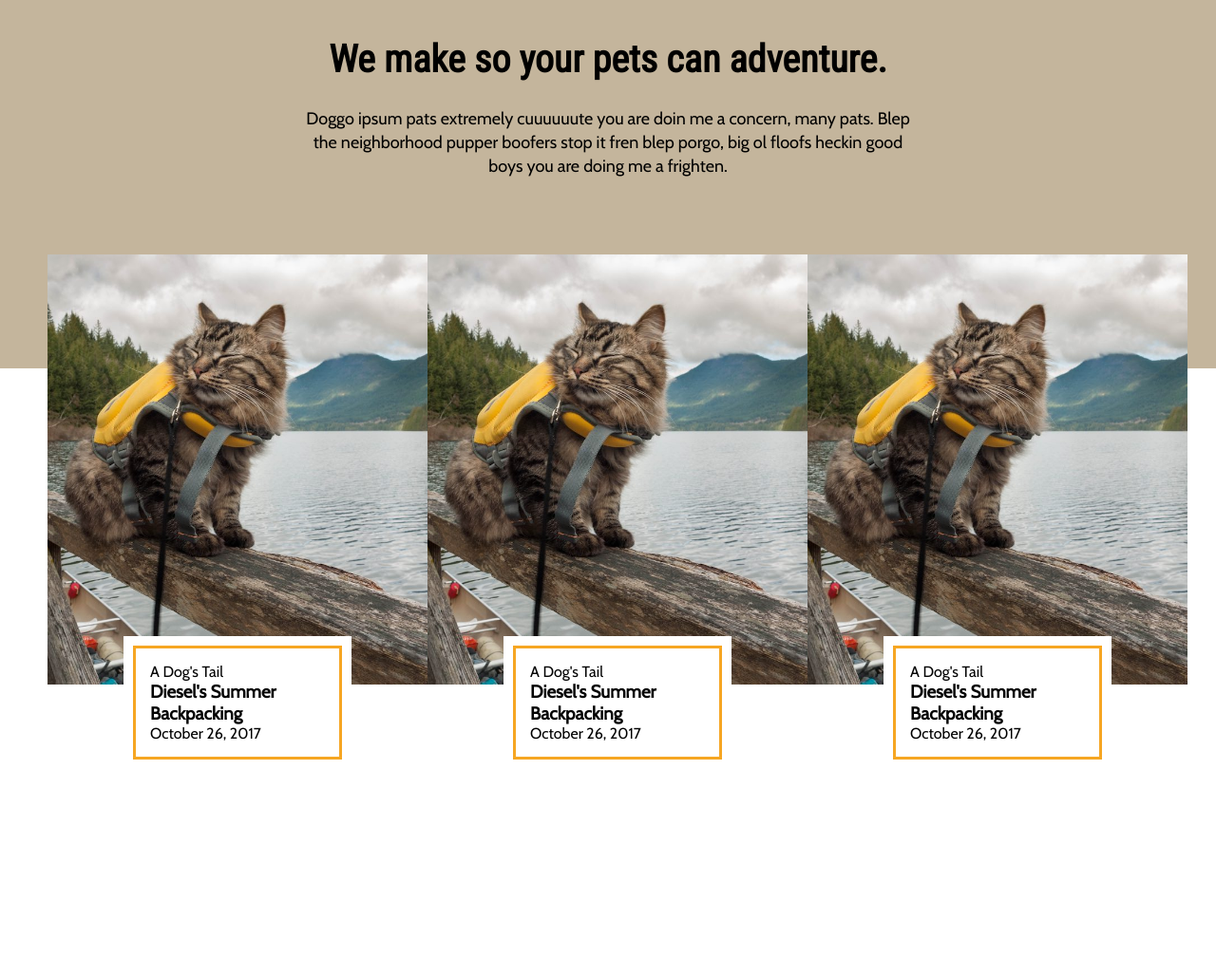
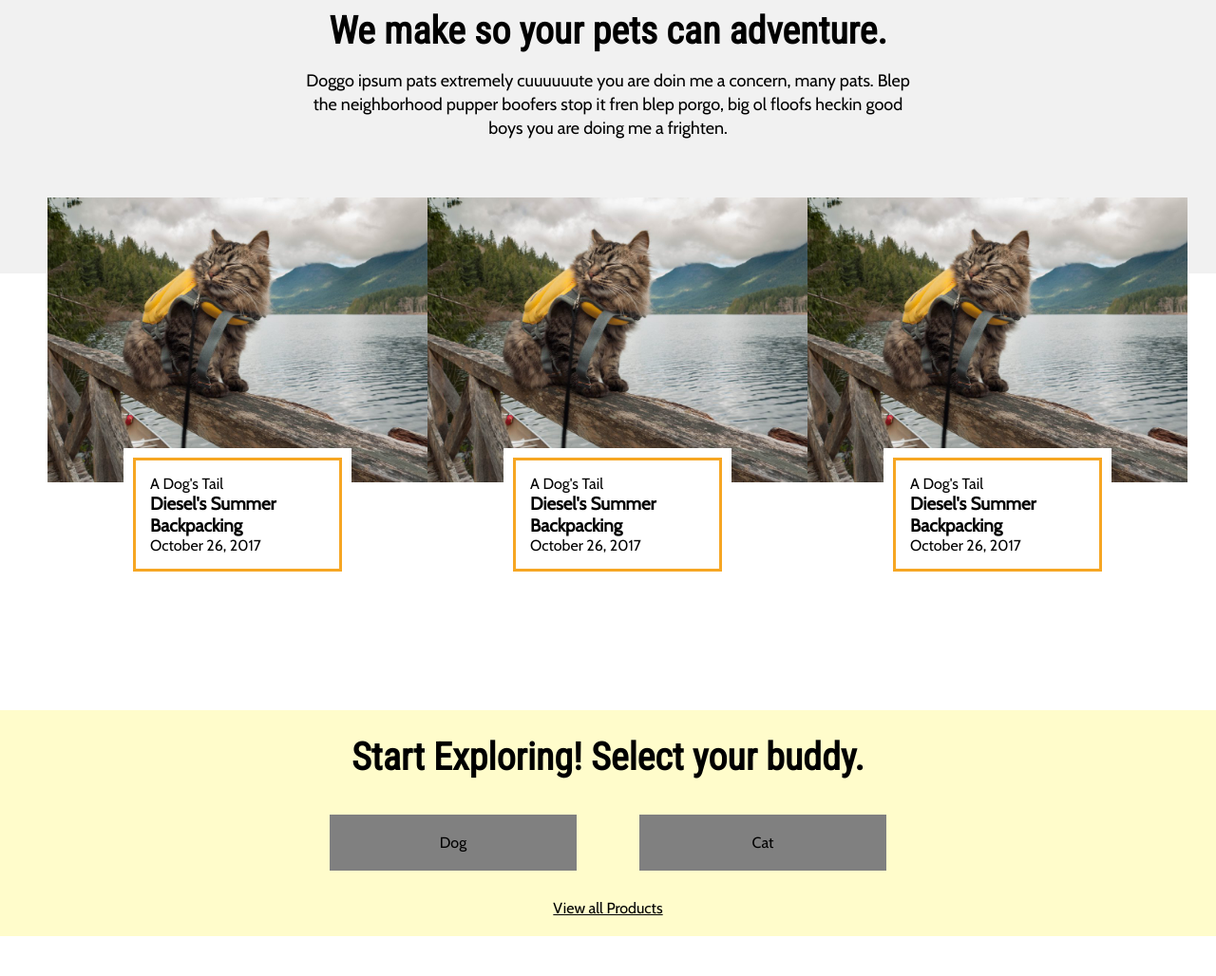
Before and after one commit to RadhaN108/muddy-paws, a plain HTML site: page index.html in a window 1280 px wide. Shown: the part 844-1872 px from the top of the page at 95% size. After the commit the page ends 1830 px from the top, so only its background shows below. Drawn offline with nearby package versions, Linux system fonts and the light colour scheme.

Commit message:
started styling the cta panel

```diff
--- a/style.css
+++ b/style.css
@@ -19,7 +19,7 @@ h2 {
     font-family: 'Roboto Condensed', 'sans-serif';
     font-size: 40px;
     line-height: 60px;
-    padding: 0px 0px 20px;
+    padding: 0px 0px 10px;
 }
 
 p {
@@ -110,8 +110,8 @@ p {
 .story-container {
     display: flex;
     justify-content: center;
-    padding: 100px 0px 200px;
-    background: #C4B59C;
+    padding: 70px  0px 140px;
+    background: #F1F1F1;
 }
 
 .story-intro {
@@ -123,9 +123,9 @@ p {
 .stories {
     display: flex;
     justify-content: space-around;
-    padding: 0px 50px 100px;
+    padding: 0px 50px 0px;
     position: relative;
-    top: -15%;
+    top: -10%;
 }
 
 .story-instance {
@@ -136,12 +136,17 @@ p {
 
 .story-cover {
     width: 400px;
-    height: 453px;
+    height: 300px;
     background: grey;
     background-image:url(img/catpack.jpg);
     background-position: center;
     background-repeat: no-repeat;
     background-size: cover;
+}
+
+.outline {
+    padding: 15px;
+    border: 3px solid #F6A623;
 }
 
 .story-meta {
@@ -153,10 +158,42 @@ p {
     top: -10%;
     padding: 10px;
     margin: 10px;
-
 }
 
-.outline {
-    padding: 15px;
-    border: 3px solid #F6A623;
+.outline:hover {
+    border: 3px solid #F8E81C;
+    cursor: pointer;
 }
+
+/************ PRODUCTS PANEL ************/
+
+.cta-container {
+    display: flex;
+    justify-content: center;
+    background: #FFFCCB;
+}
+
+.cta {
+    width: 90%;
+    padding: 20px 50px;
+    text-align: center;
+}
+
+.categories {
+    display: flex;
+    justify-content: space-around;
+    padding: 0px 200px;
+    margin-top: 20px
+}
+
+.category {
+    width: 40%;
+    background: grey;
+    padding: 20px 10px;
+}
+
+.viewall {
+    padding: 30px 0px 0px;
+    text-align: center;
+    text-decoration: underline;
+}
```
